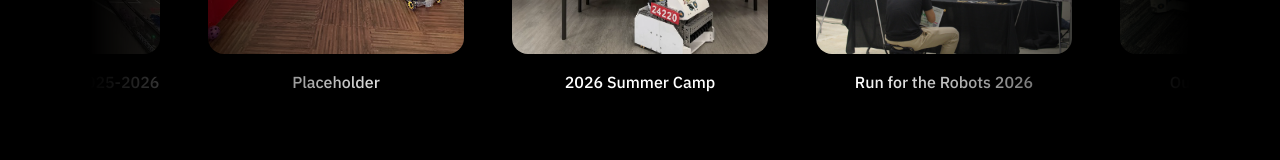
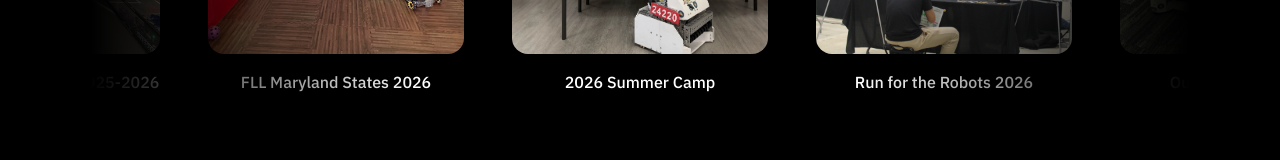
Before and after one commit to Ingenuity-24220/website-v2, a SvelteKit app: page / in a window 1280 px wide. Shown: the part 3770-3930 px from the top of the page. Built offline with nearby package versions, Linux system fonts and the light colour scheme.

Commit message:
changed placeholder in gallery

```diff
--- a/src/routes/+page.svelte
+++ b/src/routes/+page.svelte
@@ -32,7 +32,7 @@
     import v5fll from '$lib/assets/images/v5fll.jpg'
     import fllumbc from '$lib/assets/images/fllumbc.jpg'
     import ftcstates from '$lib/assets/images/ftcstates.jpg'
-    import idk from '$lib/assets/images/idk.jpg'
+    import fllmd from '$lib/assets/images/fllmd.jpg'
     import Footer from '$lib/components/footer.svelte'
     import { flip } from 'svelte/animate';
 	import { fly } from 'svelte/transition';
@@ -167,9 +167,9 @@
             name: "FLL UMBC Competition 2025-2026",
             img: fllumbc,
         },
-        'idk': {
-            name: "Placeholder",
-            img: idk,
+        'fllmd': {
+            name: "FLL Maryland States 2026",
+            img: fllmd,
         }
     }
     let heroEl: HTMLDivElement | null = $state(null);
```
Also changed, not shown: src/lib/assets/images/fllmd.jpg (renamed from src/lib/assets/images/idk.jpg).
